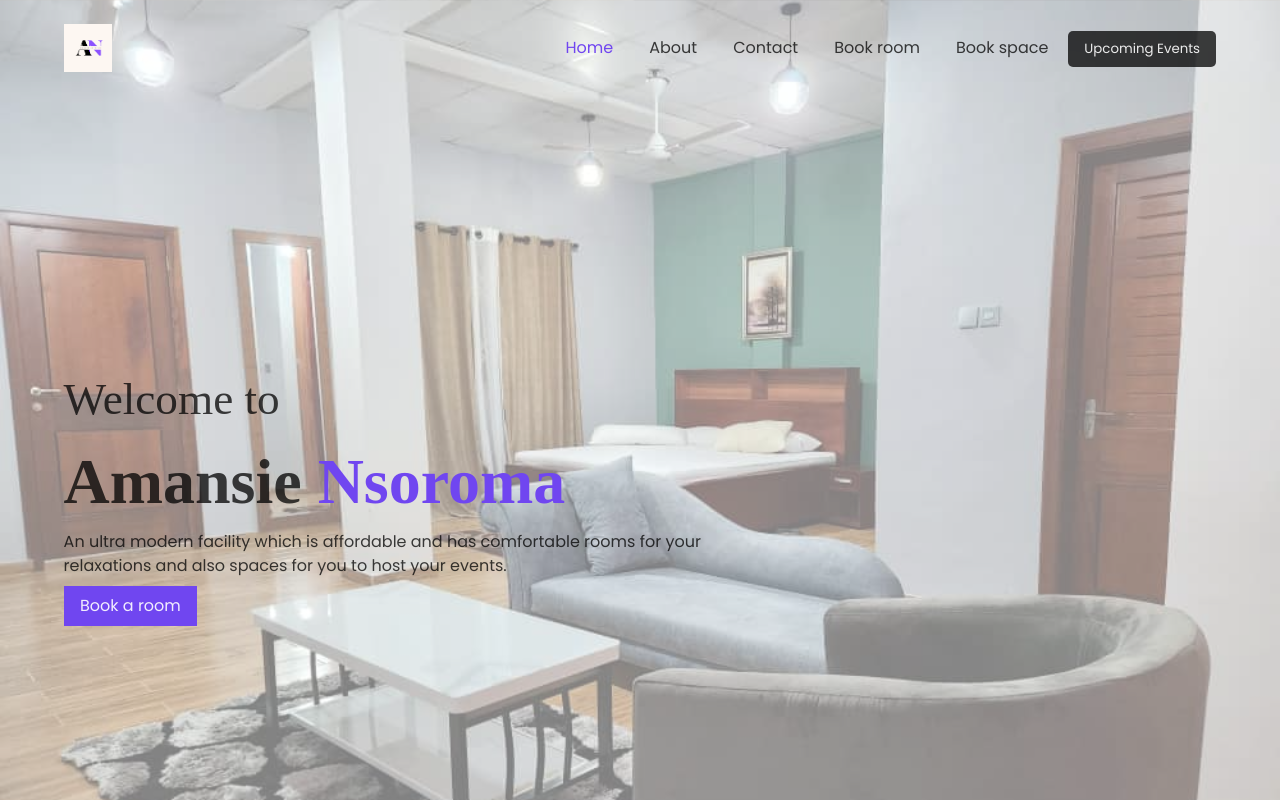
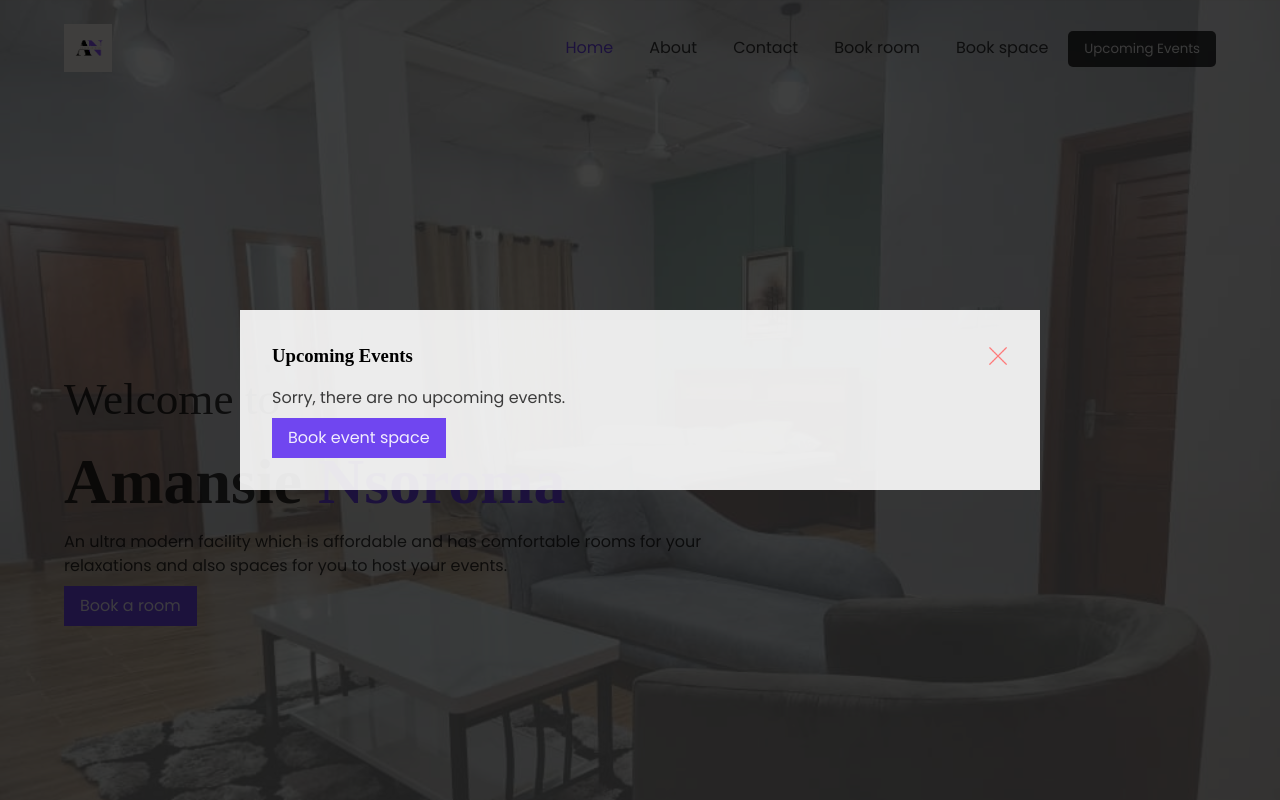
Before and after one commit to waltob123/amansie-nsoroma, a plain HTML site: page index.html in a window 1280 px wide. Both pictures are taken after a click on the button "Upcoming Events". Shown: the top 800 px of the page. Drawn offline with Linux system fonts and the light colour scheme; a web font is replaced by a local one.

Commit message:
Created the upcoming events section
Added an image to close upcoming events section
Used main.js to create upcoming events section and added styles in
main.css for upcoming events section.

```diff
--- a/assests/css/main.css
+++ b/assests/css/main.css
@@ -15,6 +15,10 @@ body::before {
 
 body.noscroll {
     overflow: clip;
+}
+
+body.black {
+    background-color: var(--black75);
 }
 
 .container {
@@ -455,6 +459,70 @@ div.contact-info a:hover {
     text-align: center;
 }
 
+#upcoming-events-container {
+    width: 100vw;
+    height: 100vh;
+    position: absolute;
+    top: 0;
+    left: 0;
+    background-color: var(--black75);
+    justify-content: center;
+    align-items: center;
+    z-index: 300;
+}
+
+#upcoming-events {
+    max-width: 800px;
+    width: 80%;
+    max-height: 400px;
+    padding: 2rem;
+    margin: 0 auto;
+    background-color: var(--offWhite);
+    z-index: 3;
+    overflow-y: scroll;
+}
+
+#upcoming-events .flexbox {
+    justify-content: space-between;
+    margin-block-end: 1rem;
+}
+
+#upcoming-events .submit-btn {
+    margin-block-start: 0.5rem;
+}
+
+#upcoming-events .close-btn {
+    cursor: pointer;
+    width: 20px;
+    height: 20px;
+    align-self: center;
+    justify-self: center;
+}
+
+.event {
+    padding-block: 1rem;
+}
+
+.event h5 {
+    font-size: clamp(1.1rem, 5vw, 1.3rem);
+    color: var(--black60);
+}
+
+.event:not(:last-child) {
+    border-bottom: 1px solid var(--black25);
+}
+
+.event p span:last-child {
+    padding-inline-start: 0.5rem;
+}
+
+.event p span:first-child {
+    border-right: 1px solid var(--black90);
+    padding-inline-end: 0.5rem;
+}
+
+
+
 
 /* Media Queries */
 /* Mobile and tablet menu */
@@ -518,11 +586,19 @@ div.contact-info a:hover {
     section#contact div.container-sm {
         width: 90%;
     }
+
+    #upcoming-events h5 {
+        font-size: var(--textSizeSix);
+    }
 }
+
 
 @media  screen and (min-width: 280px) and (max-width: 600px) {
     section#hero div.flexbox p.text {
         width: 100%;
+    }
+    section#services div.flexbox::-webkit-scrollbar {
+        display: none;
     }
 
     section#services div.flexbox {
--- a/assests/js/main.js
+++ b/assests/js/main.js
@@ -6,10 +6,8 @@ const navItem = document.querySelectorAll('.nav-item');
 const removeNavArray = document.querySelectorAll('.remove-nav');
 const body = document.querySelector('body');
 const observeElement = document.querySelectorAll('.observe');
-// const hero = document.querySelector('section#hero');
-// const services = document.querySelector('section#services');
-// const about = document.querySelector('section#about');
-// const contact = document.querySelector('section#contact');
+const upcomingEventsBtn = document.querySelector('.upcoming-btn');
+
 
 
 // Functions and callbacks
@@ -32,7 +30,6 @@ function removeNav() {
 const observer = new IntersectionObserver(entries => {
     entries.forEach(entry => {
         entry.target.classList.toggle('show', entry.isIntersecting);
-        console.log(entry.target);
         if (entry.isIntersecting) observer.unobserve(entry.target);
     })
 }, {
@@ -42,6 +39,103 @@ const observer = new IntersectionObserver(entries => {
 observeElement.forEach(item => {
     observer.observe(item);
 })
+
+
+// create upcoming events function
+const events = [];
+/*
+Function to create upcoming events section.
+This function takes in an array of events. if the length of the
+array is less than 1 it renders a text and a button to book event space
+else it renders the events.
+*/
+function renderUpcomingEvents(events) {
+    // main container section
+    const main = document.createElement('section');
+    main.setAttribute('id', 'upcoming-events-container');
+    main.setAttribute('class', 'flexbox');
+
+    // upcoming events section
+    const container = document.createElement('section');
+    container.setAttribute('id', 'upcoming-events');
+
+    // append upcoming-events section to main container
+    main.appendChild(container);
+
+    // div to container h3 and close btn
+    const header = document.createElement('div');
+    header.setAttribute('class', 'flexbox');
+
+    // upcoming events h3
+    const h3 = document.createElement('h3');
+    h3.innerText = 'Upcoming Events';
+
+    // upcoming events close btn
+    const closeBtn = document.createElement('img');
+    closeBtn.setAttribute('class', 'close-btn');
+    closeBtn.setAttribute('alt', 'Close button');
+    closeBtn.setAttribute('src', '../assests/images/icons/close-btn.png');
+
+    // append h3 and button to header
+    header.appendChild(h3);
+    header.appendChild(closeBtn);
+
+    // append header to upcoming events
+    container.appendChild(header);
+
+    // check if there are any events
+    if (events.length < 1 || typeof(events) === undefined) {
+        // create paragraph to hold no upcoming events text
+        const p = document.createElement('p');
+        p.innerText = 'Sorry, there are no upcoming events.'
+
+        // create a link btn
+        const a = document.createElement('a');
+        a.setAttribute('href', './event.html');
+        a.setAttribute('class', 'btn submit-btn');
+        a.innerText = 'Book event space';
+
+        // append p and a to upcoming events
+        container.appendChild(p);
+        container.appendChild(a);
+    } else {
+        // loop through events and create event section for each
+        for (let event of events) {
+            // create event element
+            const eventElement = document.createElement('div');
+            eventElement.setAttribute('class', 'event');
+
+            // create event title element
+            const eventTitle = document.createElement('h5');
+            eventTitle.innerText = event.title;
+
+            // create eventDateTime element
+            const eventDateTime = document.createElement('p');
+
+            // create event date element
+            const eventDate = document.createElement('span');
+            eventDate.innerText = event.date;
+            eventDate.setAttribute('class', 'event-date');
+
+            // create event time element
+            const eventTime = document.createElement('span');
+            eventTime.innerText = event.time;
+            eventTime.setAttribute('class', 'event-date');
+
+            // append event date and time to eventDateTime element
+            eventDateTime.appendChild(eventDate);
+            eventDateTime.appendChild(eventTime);
+            eventElement.appendChild(eventTitle);
+            eventElement.appendChild(eventDateTime);
+
+            // append event element to upcoming events
+            container.appendChild(eventElement);
+        }
+    }
+
+    return main;
+}
+
 
 // Event listeners
 // Display navbar when hamburger menu is clicked
@@ -55,3 +149,16 @@ removeNavArray.forEach(element => {
         removeNav();
     })
 })
+
+upcomingEventsBtn.addEventListener('click', e => {
+    e.target.disabled = true;
+    body.appendChild(renderUpcomingEvents(events));
+    body.classList.add('noscroll');
+    const closeBtn = document.querySelector('.close-btn');
+    const upcomingEventsElement = document.querySelector('#upcoming-events-container');
+    closeBtn.addEventListener('click', e => {
+        body.removeChild(upcomingEventsElement);
+        upcomingEventsBtn.disabled = false;
+        body.classList.remove('noscroll');
+    })
+})
```
Also changed, not shown: assests/images/icons/close-btn.png (added).
